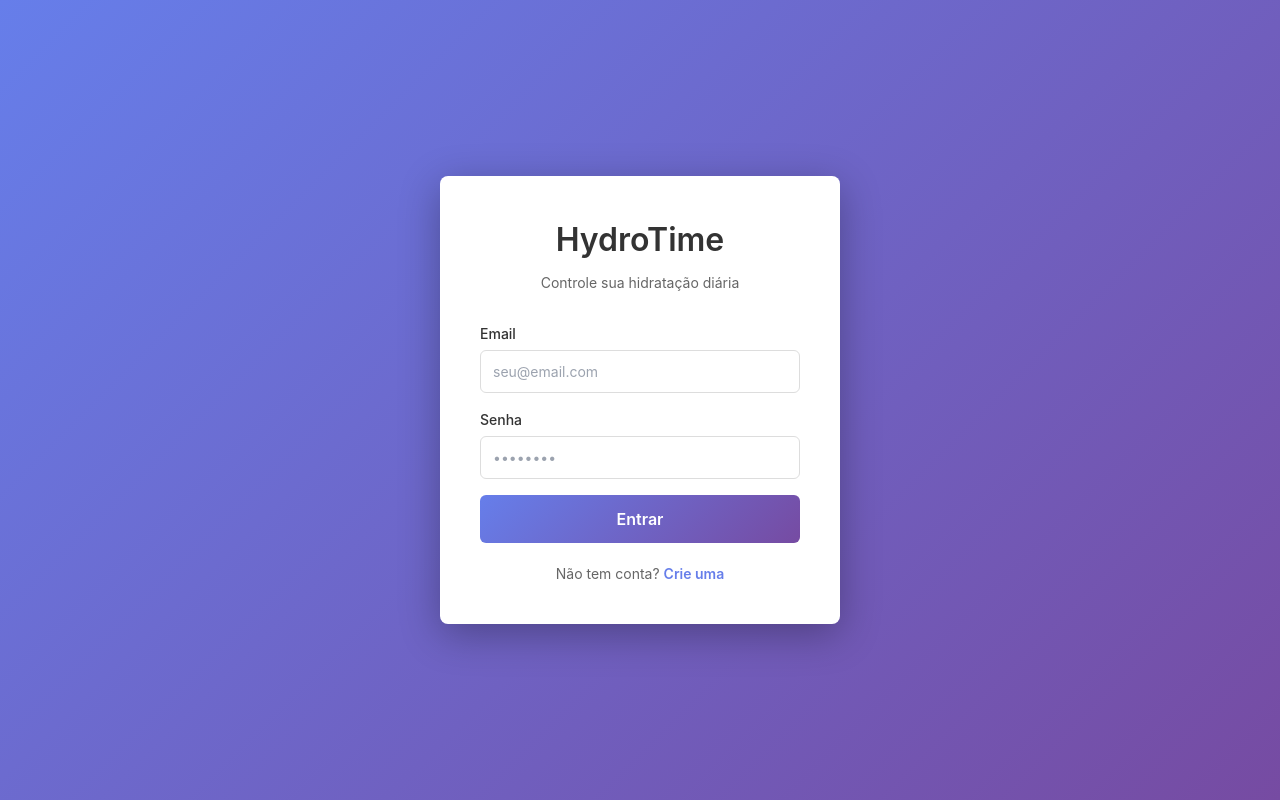
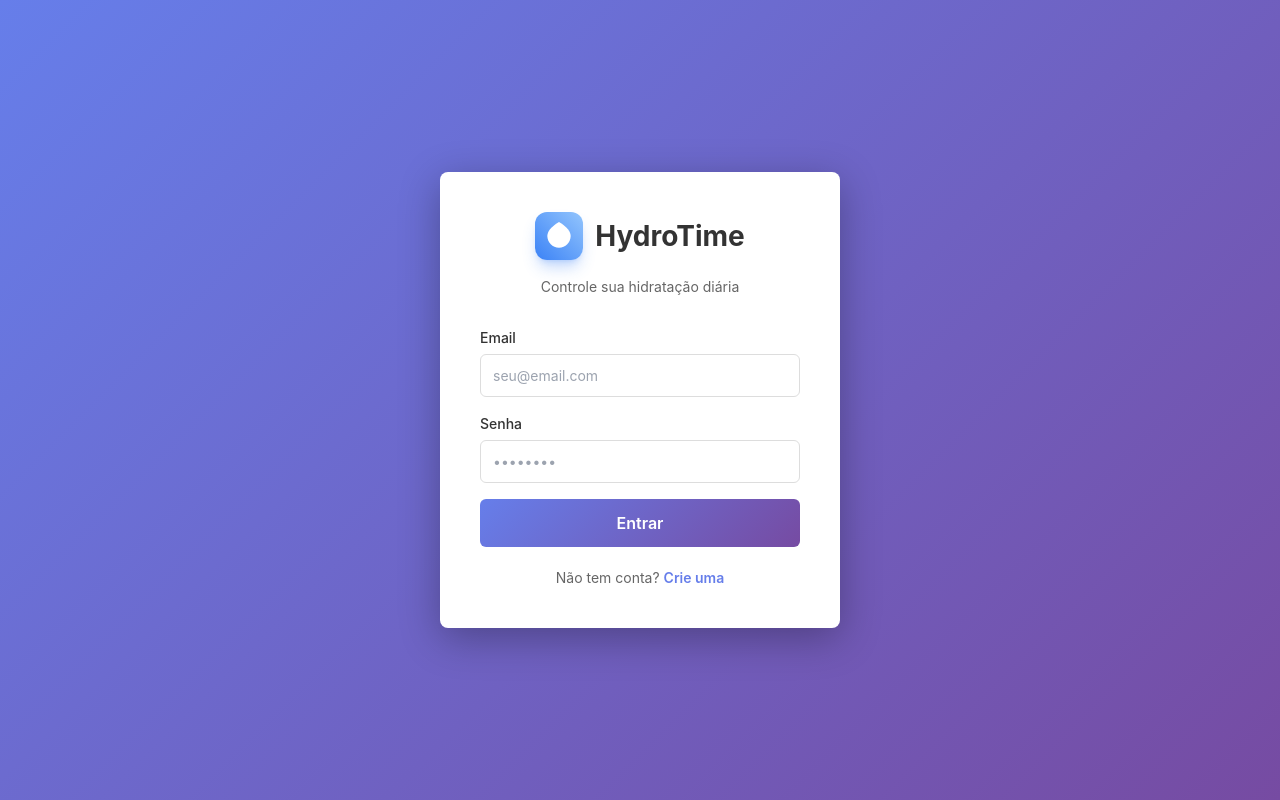
Before and after one commit to abelaguiar/hydro-time, a React (Vite) app: page / in a window 1280 px wide. Built offline with nearby package versions, Linux system fonts and the light colour scheme.

Commit message:
Add logo to Login component for visual consistency

```diff
--- a/components/Login.tsx
+++ b/components/Login.tsx
@@ -39,7 +39,14 @@ export function Login({ onLoginSuccess }: LoginProps) {
   return (
     <div className="login-container">
       <div className="login-box">
-        <h1>HydroTime</h1>
+        <div className="flex items-center justify-center gap-3 mb-4">
+          <div className="w-12 h-12 rounded-xl bg-gradient-to-tr from-blue-500 to-blue-300 flex items-center justify-center text-white shadow-lg shadow-blue-500/30">
+            <svg viewBox="0 0 24 24" fill="currentColor" className="w-7 h-7">
+              <path d="M12 22C17.5228 22 22 17.5228 22 12C22 8.463 19.123 4.293 12 0C4.877 4.293 2 8.463 2 12C2 17.5228 6.47715 22 12 22Z" />
+            </svg>
+          </div>
+          <h1>HydroTime</h1>
+        </div>
         <p className="subtitle">Controle sua hidratação diária</p>
 
         <form onSubmit={handleSubmit} className="login-form">
--- a/styles/Login.css
+++ b/styles/Login.css
@@ -18,12 +18,16 @@
   max-width: 400px;
 }
 
+.login-box > div:first-child {
+  margin-bottom: 16px;
+}
+
 .login-box h1 {
-  margin: 0 0 8px 0;
+  margin: 0;
   color: #333;
   text-align: center;
-  font-size: 32px;
-  font-weight: 600;
+  font-size: 28px;
+  font-weight: 700;
 }
 
 .login-box .subtitle {
```
